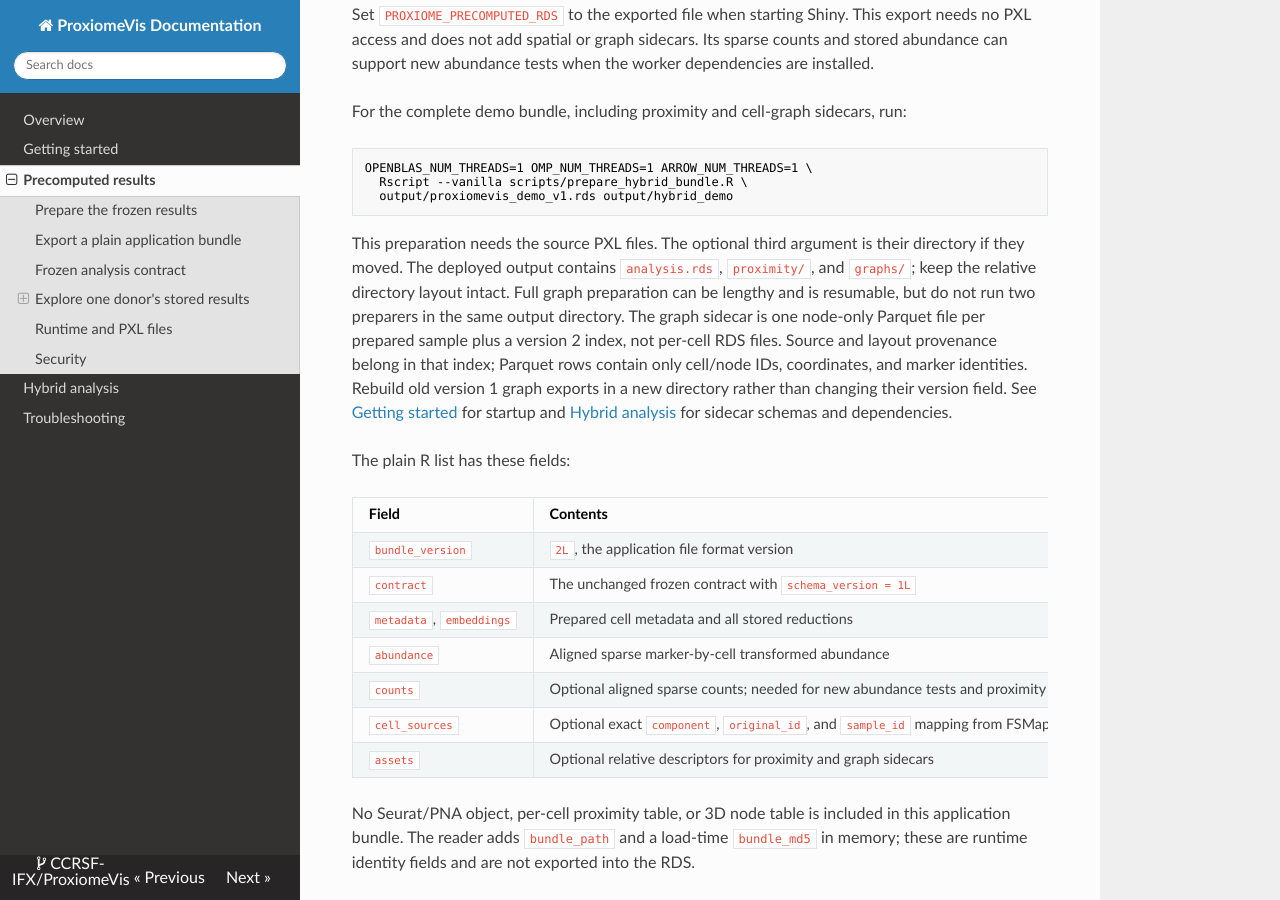
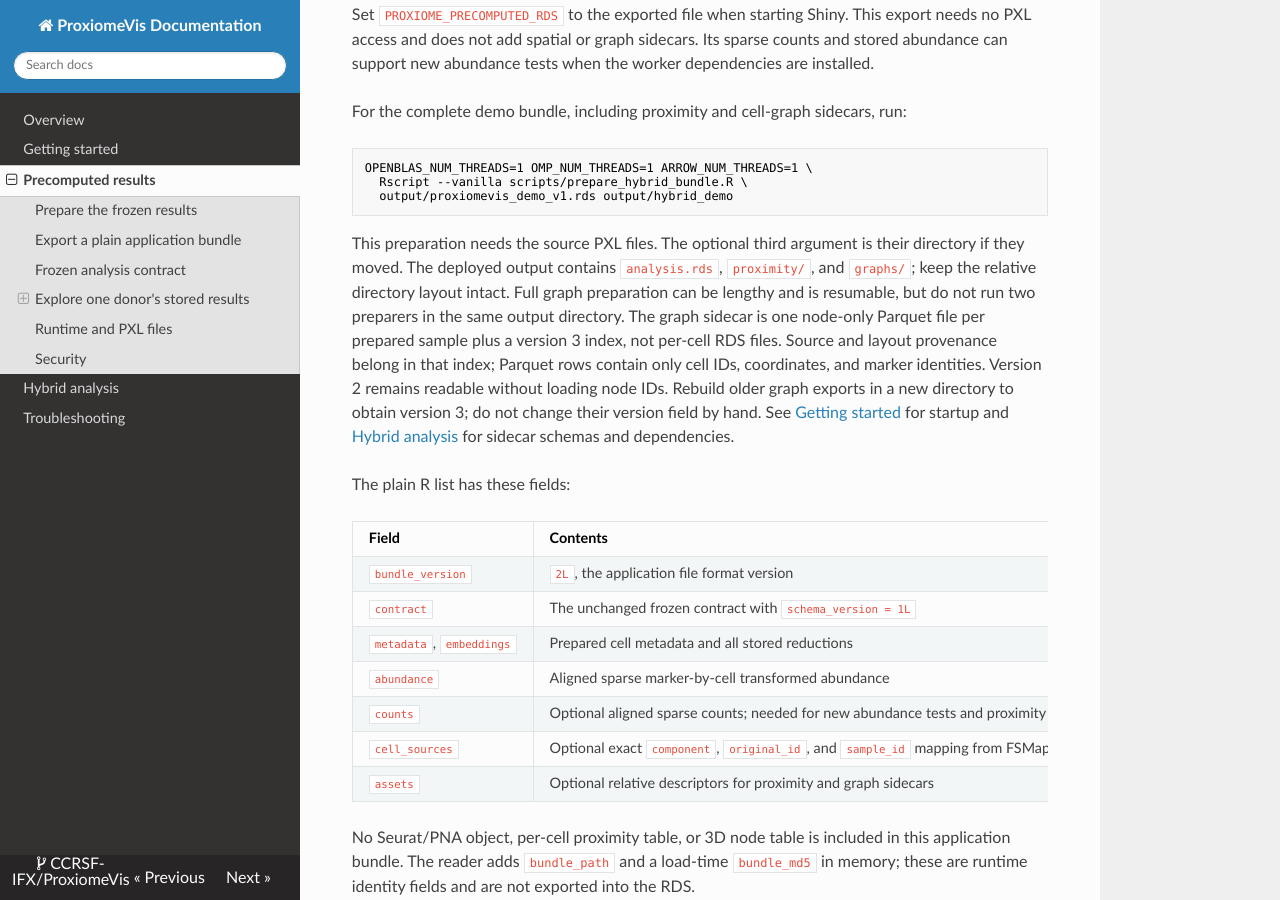
Before and after one commit to CCRSF-IFX/ProxiomeVis, an MkDocs documentation site: the page built from docs/precomputed-results.md, in a window 1280 px wide and 900 px high, scrolled down 1323 px. Built offline with MkDocs 1.6.1, drawn with Linux system fonts in a browser that asks for light colours; nearby versions of some CDN libraries.

Commit message:
Remove node IDs from graph display sidecars

```diff
--- a/docs/precomputed-results.md
+++ b/docs/precomputed-results.md
@@ -71,10 +71,11 @@ their directory if they moved. The deployed output contains `analysis.rds`,
 `proximity/`, and `graphs/`; keep the relative directory layout intact. Full graph
 preparation can be lengthy and is resumable, but do not run two preparers in the
 same output directory. The graph sidecar is one node-only Parquet file per
-prepared sample plus a version 2 index, not per-cell RDS files. Source and layout
-provenance belong in that index; Parquet rows contain only cell/node IDs,
-coordinates, and marker identities. Rebuild old version 1 graph exports in a
-new directory rather than changing their version field. See
+prepared sample plus a version 3 index, not per-cell RDS files. Source and layout
+provenance belong in that index; Parquet rows contain only cell IDs,
+coordinates, and marker identities. Version 2 remains readable without loading
+node IDs. Rebuild older graph exports in a new directory to obtain version 3;
+do not change their version field by hand. See
 [Getting started](getting-started.md) for startup and
 [Hybrid analysis](hybrid-analysis.md) for sidecar schemas and dependencies.
 
```
Also changed, not shown: README.md (+1 -1 lines), docs/getting-started.md (+3 -1 lines), docs/hybrid-analysis.md (+12 -4 lines), docs/index.md (+1 -1 lines), docs/troubleshooting.md (+5 -2 lines), 6 other files.
